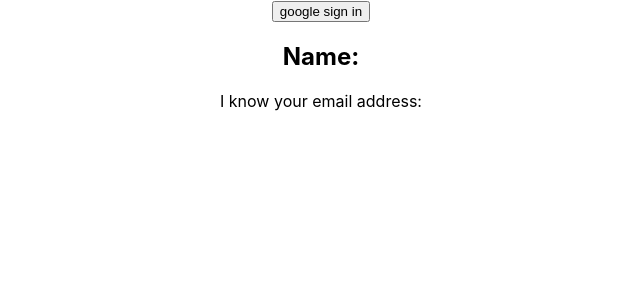
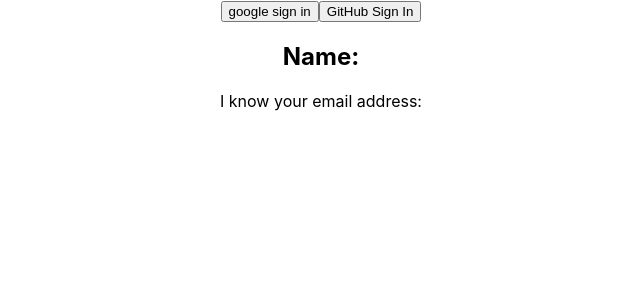
Before and after one commit to capmahin/simple-firebase-authonatication, a React (Create React App) app: page / in a window 1280 px wide. Shown: the top 300 px of the page, without its empty margins (319-959 px from the left). Built offline with nearby package versions, Linux system fonts and the light colour scheme.

Commit message:
add another button for gitHub Sign in

```diff
--- a/src/App.js
+++ b/src/App.js
@@ -41,7 +41,10 @@ function App() {
       {user.email ? (
         <button onClick={handleSignOut}>Sign Out</button>
       ) : (
-        <button onClick={handleGoogleSignIn}>google sign in</button>
+        <div>
+          <button onClick={handleGoogleSignIn}>google sign in</button>
+          <button>GitHub Sign In</button>
+        </div>
       )}
       <h2>Name:{user.displayName}</h2>
       <p>I know your email address:{user.email}</p>
```
